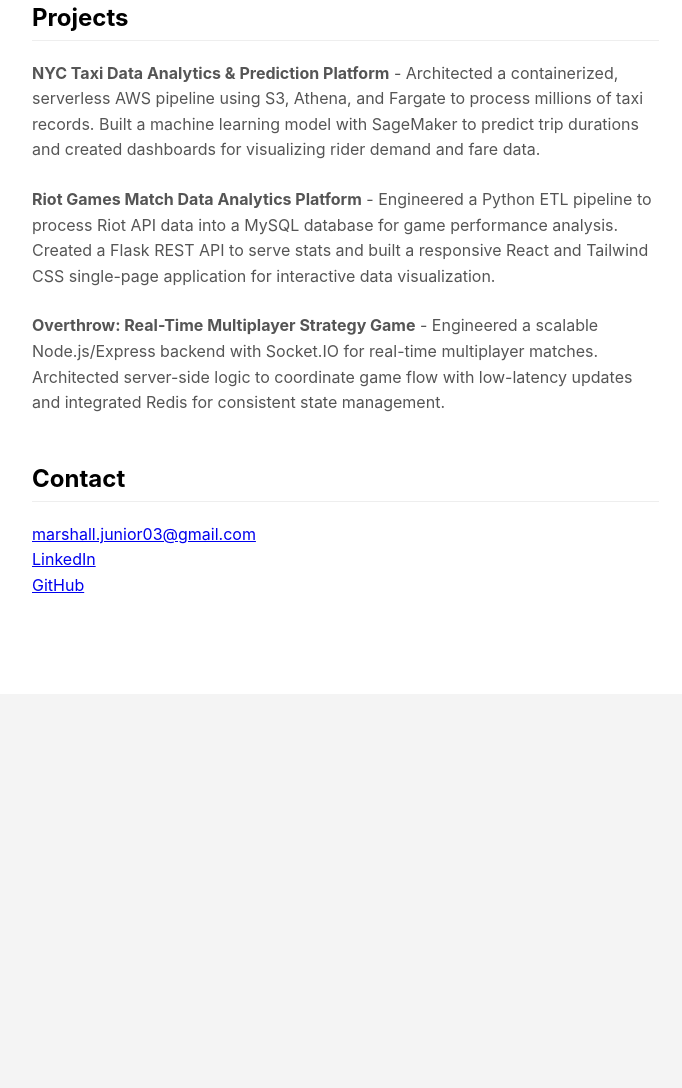
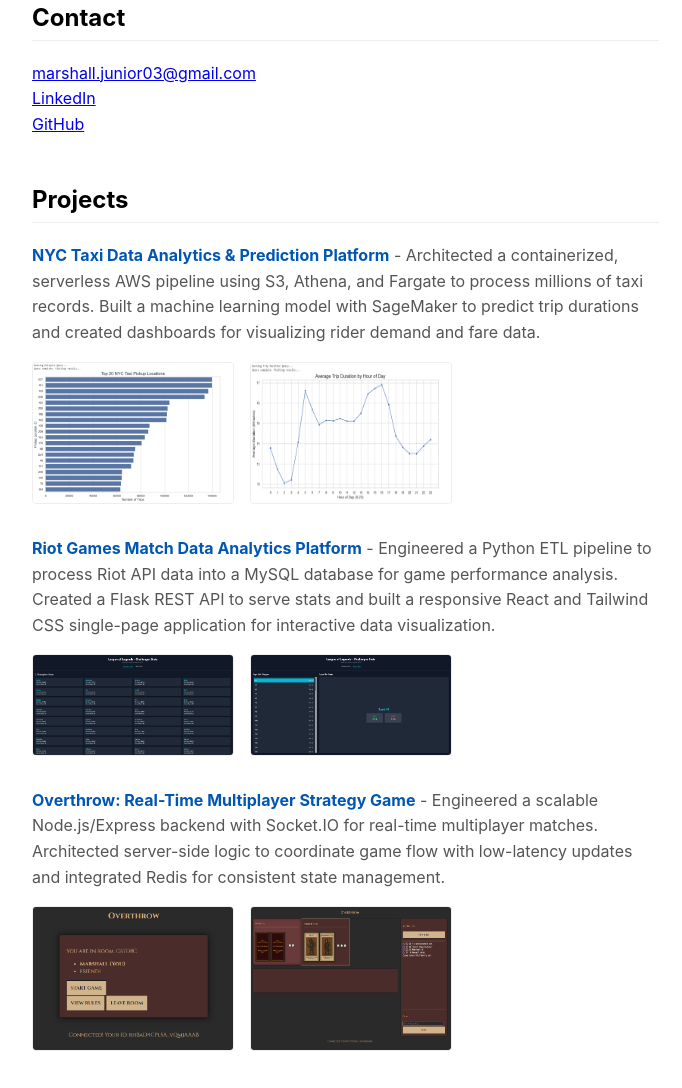
Before and after one commit to MarshallWilliams1/MarshallWilliams1.github.io, a plain HTML site: page index.html in a window 1280 px wide. Shown: the part 506-1594 px from the top of the page, without its empty margins (431-1113 px from the left). Before the commit the page ends 1232 px from the top, so only its background shows below. Drawn offline with Linux system fonts and the light colour scheme.

Commit message:
Reorder sections and add images

```diff
--- a/index.html
+++ b/index.html
@@ -3,12 +3,10 @@
 <head>
     <meta charset="UTF-8">
     <meta name="viewport" content="width=device-width, initial-scale=1.0">
-    <!-- EDIT: Change this to your name -->
     <title>Marshall Williams</title>
     <style>
-        /* Basic styles for the page */
         body {
-            background-color: #f4f4f4; /* A light grey background to make the white page stand out */
+            background-color: #f4f4f4;
             font-family: -apple-system, BlinkMacSystemFont, "Segoe UI", Roboto, Helvetica, Arial, sans-serif;
             margin: 0;
             padding: 2rem;
@@ -16,32 +14,27 @@
             justify-content: center;
         }
 
-        /* This is the main white "piece of paper" container */
         .page-container {
             background-color: white;
             max-width: 900px;
             width: 100%;
-            padding: 3rem 4rem; /* More padding on the sides than top/bottom */
+            padding: 3rem 4rem;
             display: grid;
-            grid-template-columns: 1fr 3fr; /* Creates two columns: one for nav, one for content */
-            gap: 4rem; /* Space between the two columns */
+            grid-template-columns: 1fr 3fr;
+            gap: 4rem;
         }
 
-        /* Styles for your picture */
         .profile-picture {
             width: 150px;
             height: 150px;
-            object-fit: cover; /* Prevents the image from stretching */
-            border-radius: 5px; /* Slightly rounded corners */
+            object-fit: cover;
+            border-radius: 5px;
         }
 
-        /* Styles for the navigation links area */
-        .sidebar {
-            /* This column will contain your picture and links */
-        }
+        .sidebar {}
 
         .sidebar nav ul {
-            list-style: none; /* Removes bullet points */
+            list-style: none;
             padding: 0;
             margin-top: 1.5rem;
         }
@@ -58,17 +51,15 @@
         }
 
         .sidebar nav a:hover {
-            color: #007bff; /* Link color changes on hover */
+            color: #007bff;
         }
 
-        /* Styles for the main content on the right */
         .main-content {
             padding-top: 0.5rem;
         }
 
-        /* Styles for each section (About, Projects, etc.) */
         .main-content section {
-            margin-bottom: 3rem; /* Space between sections */
+            margin-bottom: 3rem;
         }
 
         .main-content h1 {
@@ -88,16 +79,39 @@
         }
 
         .project {
-            margin-bottom: 1.5rem;
+            margin-bottom: 2rem;
         }
 
-        /* This makes the layout stack on smaller screens */
+        .project a {
+            color: #0056b3;
+            font-weight: bold;
+            text-decoration: none;
+        }
+
+        .project a:hover {
+            text-decoration: underline;
+        }
+
+        .project-images {
+            display: flex;
+            gap: 1rem;
+            margin-top: 1rem;
+            flex-wrap: wrap;
+        }
+
+        .project-images img {
+            max-width: 200px;
+            height: auto;
+            border-radius: 4px;
+            border: 1px solid #eee;
+        }
+
         @media (max-width: 768px) {
             body {
                 padding: 0;
             }
             .page-container {
-                grid-template-columns: 1fr; /* A single column on mobile */
+                grid-template-columns: 1fr;
                 padding: 2rem;
             }
             .main-content {
@@ -108,32 +122,25 @@
 </head>
 <body>
 
-    <!-- This is the main white container for your whole page -->
     <div class="page-container">
 
-        <!-- ===== LEFT COLUMN (SIDEBAR) ===== -->
         <aside class="sidebar">
 
-            <!-- EDIT: Change the 'src' to the path of your photo -->
             <img src="profile1.jpg" alt="A picture of Marshall Williams" class="profile-picture">
 
             <nav>
                 <ul>
-                    <!-- These are your navigation links. The href="#about" links to the section with id="about" -->
                     <li><a href="#about">About</a></li>
+                    <li><a href="#contact">Contact</a></li>
                     <li><a href="#projects">Projects</a></li>
-                    <!-- Make sure your resume PDF is in the same folder and named correctly -->
                     <li><a href="resume.pdf" target="_blank">Resume</a></li>
-                    <li><a href="#contact">Contact</a></li>
                 </ul>
             </nav>
 
         </aside>
 
-        <!-- ===== RIGHT COLUMN (MAIN CONTENT) ===== -->
         <main class="main-content">
 
-            <!-- This is the About section. The id="about" is important for the link to work. -->
             <section id="about">
                 <h1>Marshall Williams</h1>
                 <p>
@@ -151,30 +158,6 @@
                 </ul>
             </section>
 
-            <!-- This is the Projects section. -->
-            <section id="projects">
-                <h2>Projects</h2>
-
-                <div class="project">
-                    <p>
-                        <strong>NYC Taxi Data Analytics & Prediction Platform</strong> - Architected a containerized, serverless AWS pipeline using S3, Athena, and Fargate to process millions of taxi records. Built a machine learning model with SageMaker to predict trip durations and created dashboards for visualizing rider demand and fare data.
-                    </p>
-                </div>
-
-                <div class="project">
-                     <p>
-                        <strong>Riot Games Match Data Analytics Platform</strong> - Engineered a Python ETL pipeline to process Riot API data into a MySQL database for game performance analysis. Created a Flask REST API to serve stats and built a responsive React and Tailwind CSS single-page application for interactive data visualization.
-                    </p>
-                </div>
-
-                <div class="project">
-                    <p>
-                        <strong>Overthrow: Real-Time Multiplayer Strategy Game</strong> - Engineered a scalable Node.js/Express backend with Socket.IO for real-time multiplayer matches. Architected server-side logic to coordinate game flow with low-latency updates and integrated Redis for consistent state management.
-                    </p>
-                </div>
-            </section>
-
-            <!-- This is the Contact section. -->
             <section id="contact">
                 <h2>Contact</h2>
                 <p>
@@ -184,6 +167,40 @@
                 </p>
             </section>
 
+            <section id="projects">
+                <h2>Projects</h2>
+
+                <div class="project">
+                    <p>
+                        <a href="https://github.com/MarshallWilliams1/taxi" target="_blank">NYC Taxi Data Analytics & Prediction Platform</a> - Architected a containerized, serverless AWS pipeline using S3, Athena, and Fargate to process millions of taxi records. Built a machine learning model with SageMaker to predict trip durations and created dashboards for visualizing rider demand and fare data.
+                    </p>
+                    <div class="project-images">
+                        <img src="taxi1.png" alt="Project image 1">
+                        <img src="taxi2.png" alt="Project image 2">
+                    </div>
+                </div>
+
+                <div class="project">
+                     <p>
+                        <a href="https://github.com/MarshallWilliams1/riot-etl" target="_blank">Riot Games Match Data Analytics Platform</a> - Engineered a Python ETL pipeline to process Riot API data into a MySQL database for game performance analysis. Created a Flask REST API to serve stats and built a responsive React and Tailwind CSS single-page application for interactive data visualization.
+                    </p>
+                    <div class="project-images">
+                        <img src="riot1.png" alt="Project image 1">
+                        <img src="riot2.png" alt="Project image 2">
+                    </div>
+                </div>
+
+                <div class="project">
+                    <p>
+                        <a href="https://github.com/MarshallWilliams1/Overthrow" target="_blank">Overthrow: Real-Time Multiplayer Strategy Game</a> - Engineered a scalable Node.js/Express backend with Socket.IO for real-time multiplayer matches. Architected server-side logic to coordinate game flow with low-latency updates and integrated Redis for consistent state management.
+                    </p>
+                    <div class="project-images">
+                        <img src="ot1.png" alt="Project image 1">
+                        <img src="ot2.png" alt="Project image 2">
+                    </div>
+                </div>
+            </section>
+
         </main>
 
     </div>
```
Also changed, not shown: ot1.png (added), ot2.png (added), riot1.png (added), riot2.png (added), taxi1.png (added), taxi2.png (added).
